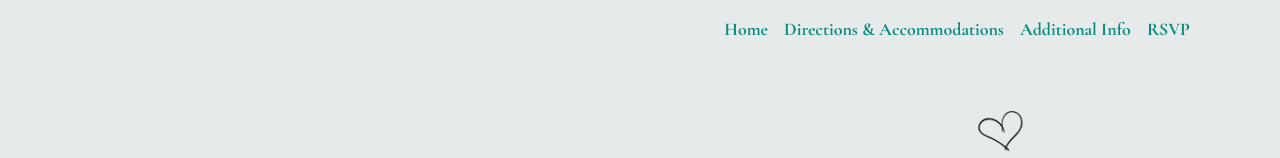
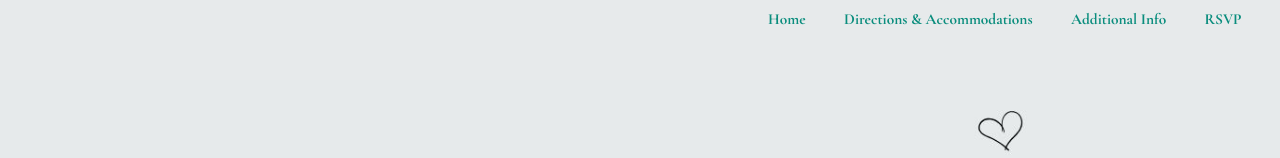
Before and after one commit to BrendonSmith8888/WeddingWebsiteNinaBren, a website: page pages/ourstory.html in a window 1280 px wide. Shown: the top 158 px of the page. Drawn offline with nearby package versions, Linux system fonts and the light colour scheme; a web font is replaced by a local one.

Commit message:
changed navbar

```diff
--- a/css/styles.css
+++ b/css/styles.css
@@ -129,19 +129,24 @@ a{
     width: 100%;
 }
 
+.navbar{
+    display: flex;
+    justify-content: end;
+    overflow: hidden;
+    position: fixed;
+    text-align: end;
+    top: 0;
+    width: 100%;
+}
+
 .nav-link {
     background-color: #e7eaeb;
     color: #0a8d7d;
     font-family: "Cormorant Garamond", serif;
-    font-size: 1.4vw;
+    font-size: 1.2vw;
     font-weight: 900;
-}
-
-.navbar{
-    overflow: hidden;
-    position: fixed;
-    top: 0;
-    z-index: 1030
+    margin-right: 3%;
+    text-align: center;
 }
 
 .nav-link:hover{
@@ -262,7 +267,7 @@ a{
 }
 
 #celebrateimg{
-    margin-top: 30%;
+    margin-top: 20%;
     width: 100%;
 }
 
--- a/pages/ourstory.html
+++ b/pages/ourstory.html
@@ -14,7 +14,7 @@
 </head>
 <body>
     <header>
-        <nav class="navbar navbar-expand-md navbar-light fixed-top">
+        <!-- <nav class="navbar navbar-expand-md navbar-light fixed-top">
             <div class="container">
                 <ul class="navbar-nav ms-auto">
                     <li class="nav-item">
@@ -31,7 +31,14 @@
                     </li>
                 </ul>
             </div>
-        </nav>
+        </nav> -->
+        <div class="navbar">
+            <a class="nav-link" aria-current="page" href="../index.html">Home</a>
+            <a class="nav-link" aria-current="page" href="../pages/directions.html">Directions &
+                Accommodations</a>
+            <a class="nav-link" aria-current="page" href="../pages/additionalinfo.html">Additional Info</a>
+            <a class="nav-link" aria-current="page" href="../pages/rsvp.html">RSVP</a>
+        </div>
     </header>
     <section id="ourstory">
         <div class="container">
```
Also changed, not shown: index.html (+9 -2 lines), pages/additionalinfo.html (+8 -2 lines), pages/directions.html (+8 -2 lines), pages/rsvp.html (+8 -2 lines).
